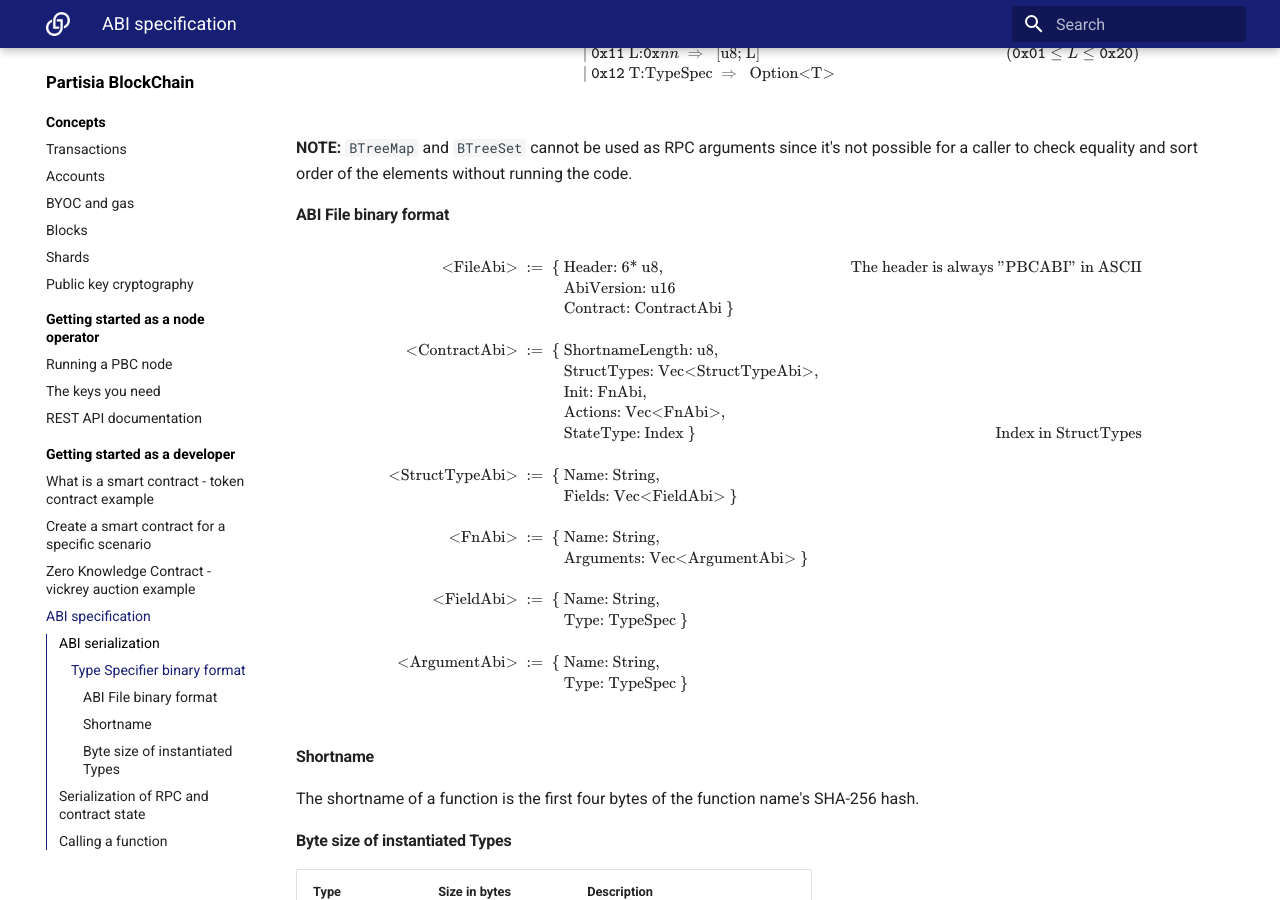
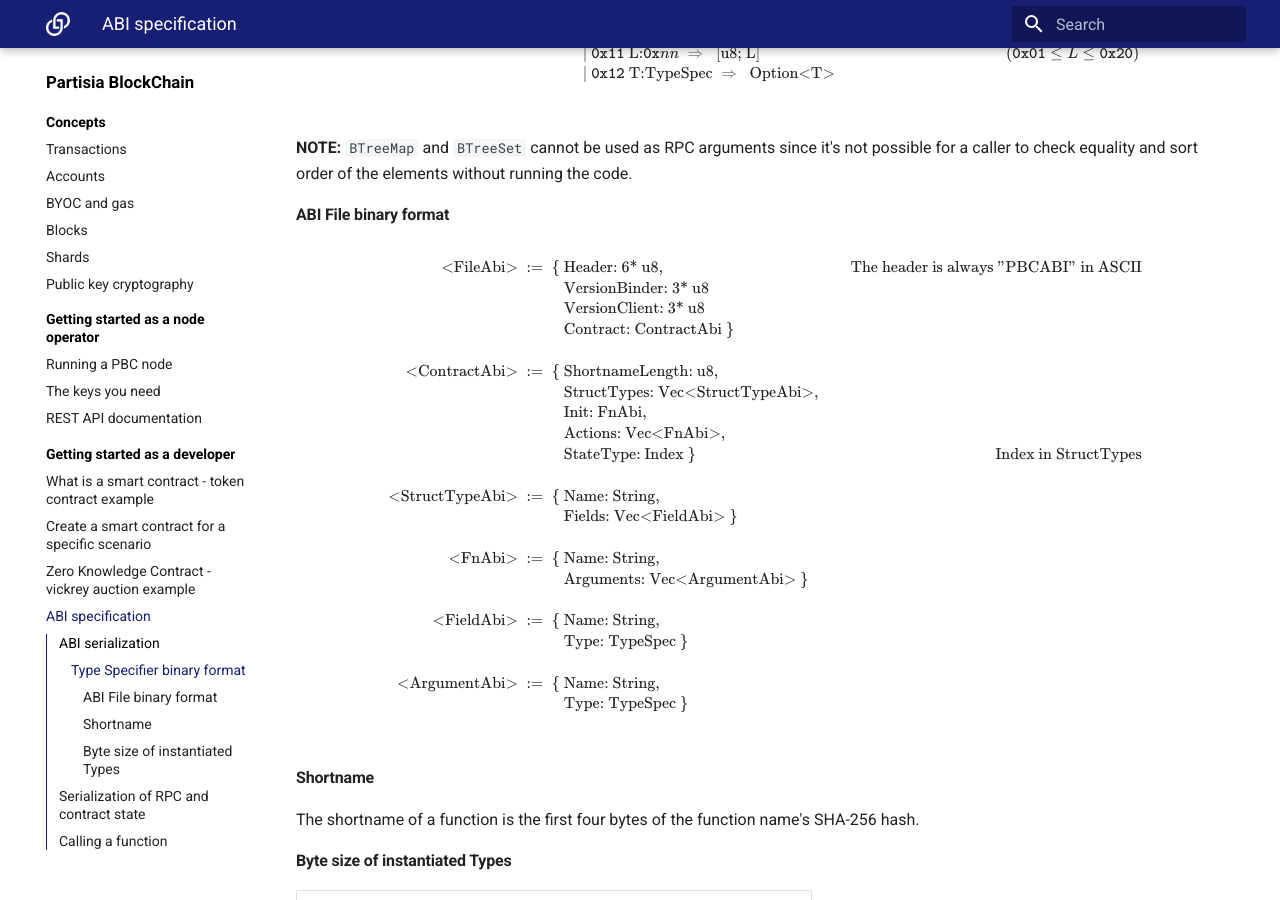
Before and after one commit to 0xSero/partisia-docs, an MkDocs documentation site: the page built from docs/abiv1.md, in a window 1280 px wide and 900 px high, scrolled down 725 px. Built offline with MkDocs 1.6.1 and Material for MkDocs 9.7.7, drawn with Linux system fonts in a browser that asks for light colours; a script that is not in the unit is left out.

Commit message:
modified ABI documentation to reflect new binder&client version numbers.

```diff
--- a/docs/abiv1.md
+++ b/docs/abiv1.md
@@ -51,7 +51,8 @@ $$
 \begin{align*}
 \text{<FileAbi>} \ := \ \{ \
 &\text{Header: 6* u8},  &\text{The header is always "PBCABI" in ASCII}\\
-&\text{AbiVersion: u16} \ \\
+&\text{VersionBinder: 3* u8} \ \\
+&\text{VersionClient: 3* u8} \ \\
 &\text{Contract: ContractAbi} \ \} \\
 \\
 \text{<ContractAbi>} \ := \ \{ \
```
